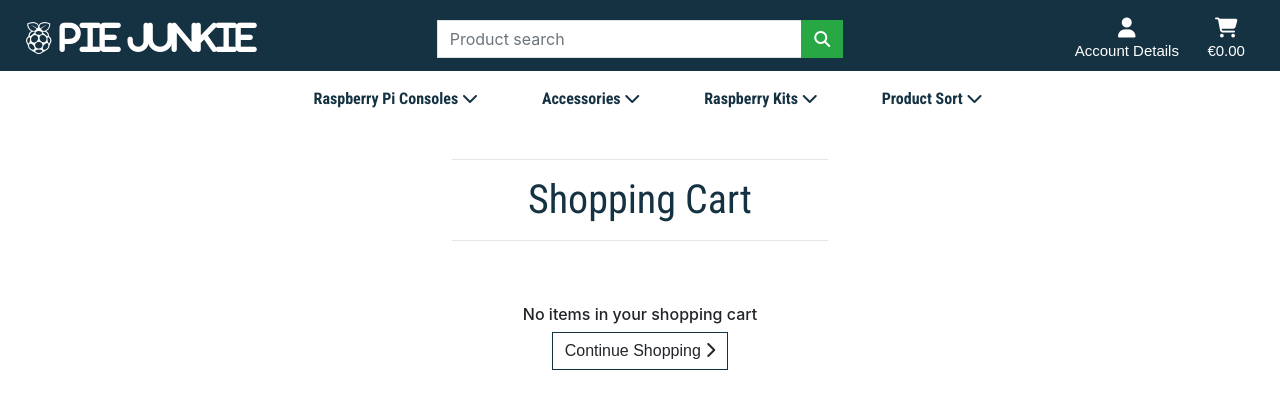
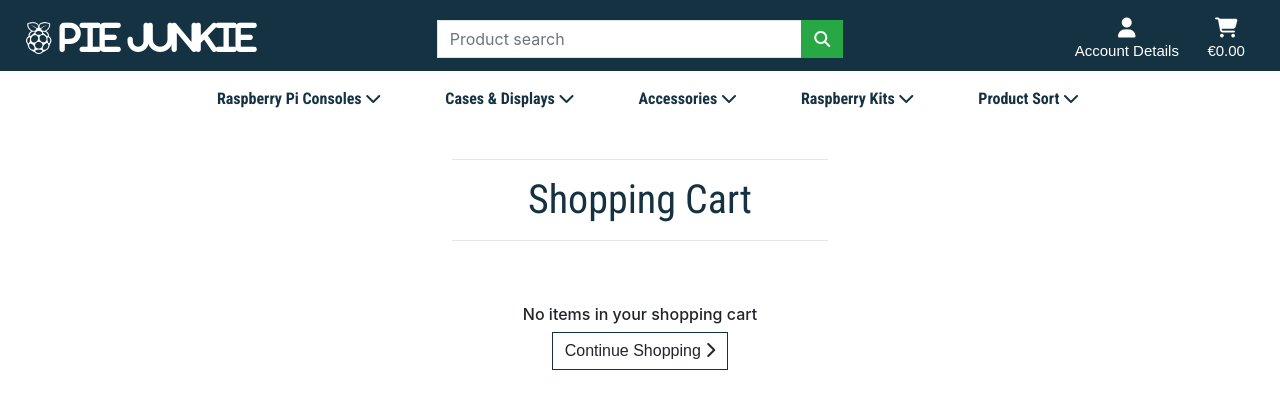
Before and after one commit to meltaylor78/pie_junkie, a Django app: page /cart/ in a window 1280 px wide. Shown: the top 420 px of the page. Run offline with Django 3.2, Linux system fonts and the light colour scheme; some libraries are stand-ins or nearby versions.

Commit message:
added addtional categories and extra main dropdown to the main-nav list

```diff
--- a/templates/includes/main-nav.html
+++ b/templates/includes/main-nav.html
@@ -21,13 +21,24 @@
 
         <li class="nav-item dropdown">
             <a class="logo-font font-weight-bold nav-link text-black mr-5 product-menu" href="#" id="sccessories-link" data-toggle="dropdown" aria-haspopup="true" aria-expanded="false">
+                Cases & Displays <i class="fas fa-chevron-down"></i>
+            </a>
+            <div class="dropdown-menu border-0" aria-labelledby="Accessories link">
+                <a href="{% url 'products' %}?category=cases" class="dropdown-item">Cases</a>
+                <a href="{% url 'products' %}?category=display" class="dropdown-item">Display</a>
+                <a href="{% url 'products' %}?category=vid_audio_cable" class="dropdown-item">Video / Audio Cables</a>
+            </div>
+        </li>
+
+        <li class="nav-item dropdown">
+            <a class="logo-font font-weight-bold nav-link text-black mr-5 product-menu" href="#" id="sccessories-link" data-toggle="dropdown" aria-haspopup="true" aria-expanded="false">
                 Accessories <i class="fas fa-chevron-down"></i>
             </a>
             <div class="dropdown-menu border-0" aria-labelledby="Accessories link">
+                <a href="{% url 'products' %}?category=modules" class="dropdown-item">Add-on Modules</a>
+                <a href="{% url 'products' %}?category=components" class="dropdown-item">Components & Sensors</a>
                 <a href="{% url 'products' %}?category=power_cable" class="dropdown-item">Power Cables</a>
-                <a href="{% url 'products' %}?category=vid_audio_cable" class="dropdown-item">Video / Audio Cables</a>
                 <a href="{% url 'products' %}?category=usb_dongles" class="dropdown-item">USB Dongles</a>
-                <a href="{% url 'products' %}?category=components" class="dropdown-item">Components & Sensors</a>
             </div>
         </li>
 
```
Also changed, not shown: db.sqlite3, media/PPPS_Hub_for_Pi_4.jpg (added).
